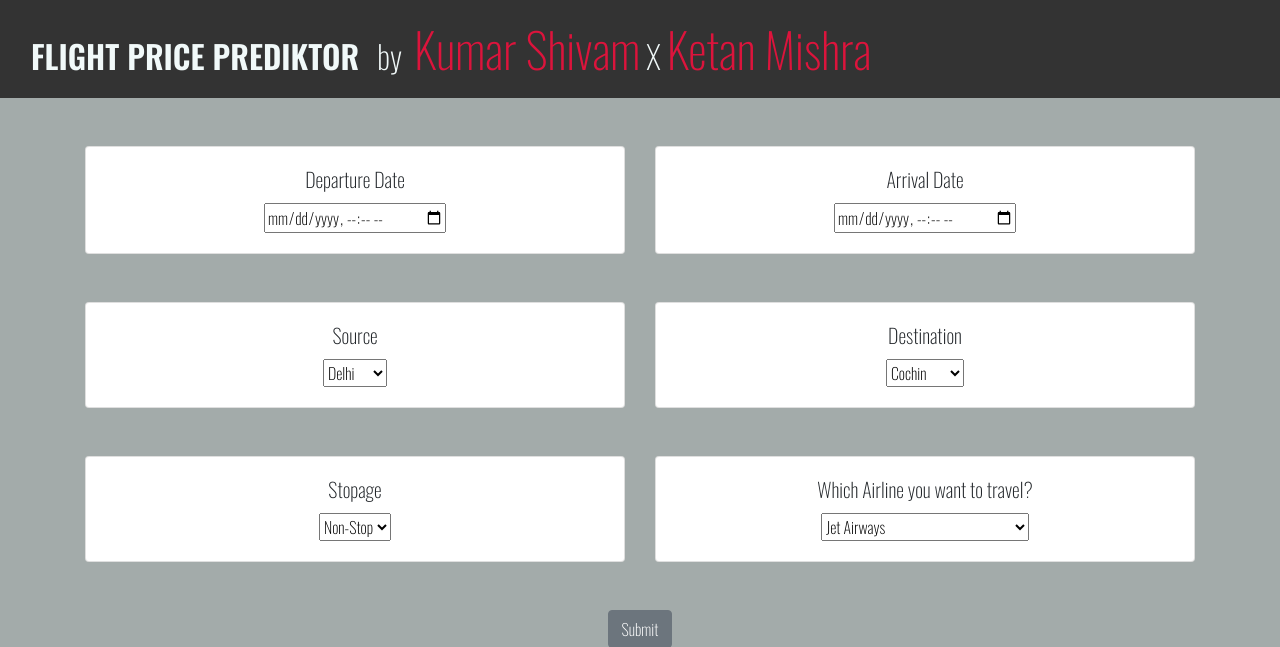
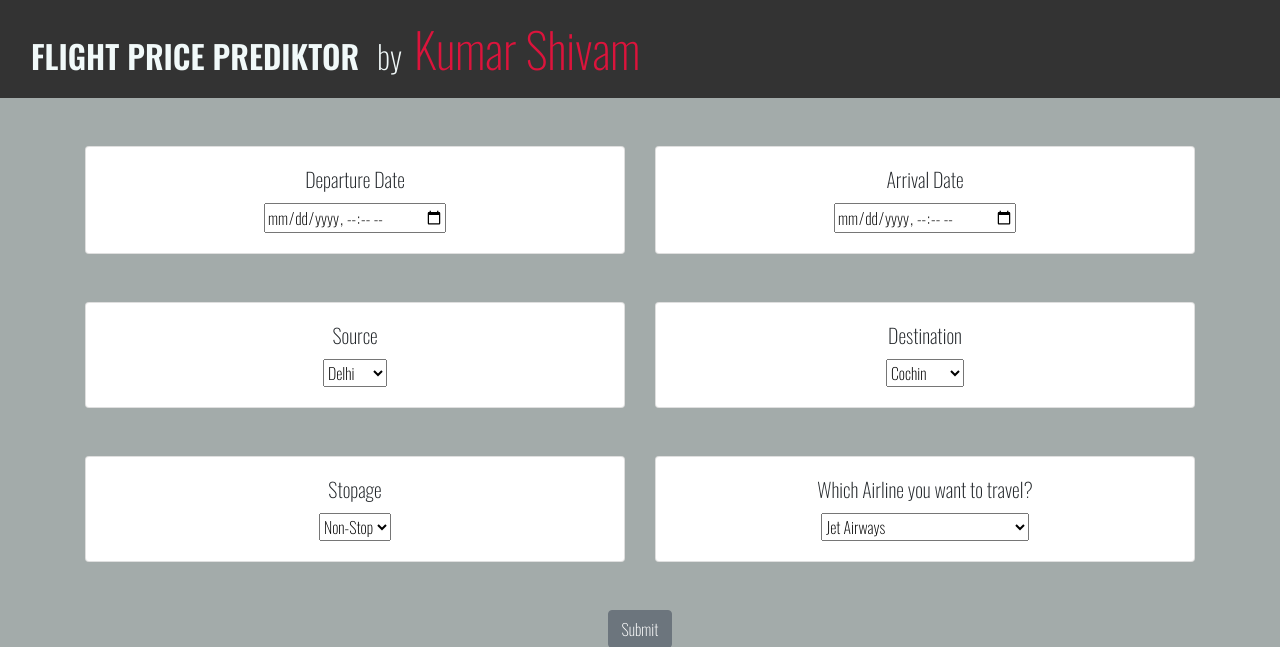
Before and after one commit to AlphaCodder/flight-fare-prediktor, a Flask app: page / in a window 1280 px wide. Shown: the top 647 px of the page. Run offline with Flask 2, Linux system fonts and the light colour scheme; parts of the project's set-up code (start-up, migrations or seed data) failed here and were passed over; some libraries are stand-ins or nearby versions.

Commit message:
Update home.html

```diff
--- a/templates/home.html
+++ b/templates/home.html
@@ -27,8 +27,6 @@
             ><strong>FLIGHT PRICE PREDIKTOR</strong>
             <span class="author">
               &nbsp by &nbsp<span class="dev-name">Kumar Shivam</span>
-              X
-              <span class="dev-name">Ketan Mishra</span>
             </span></a
           >
         </div>
```
